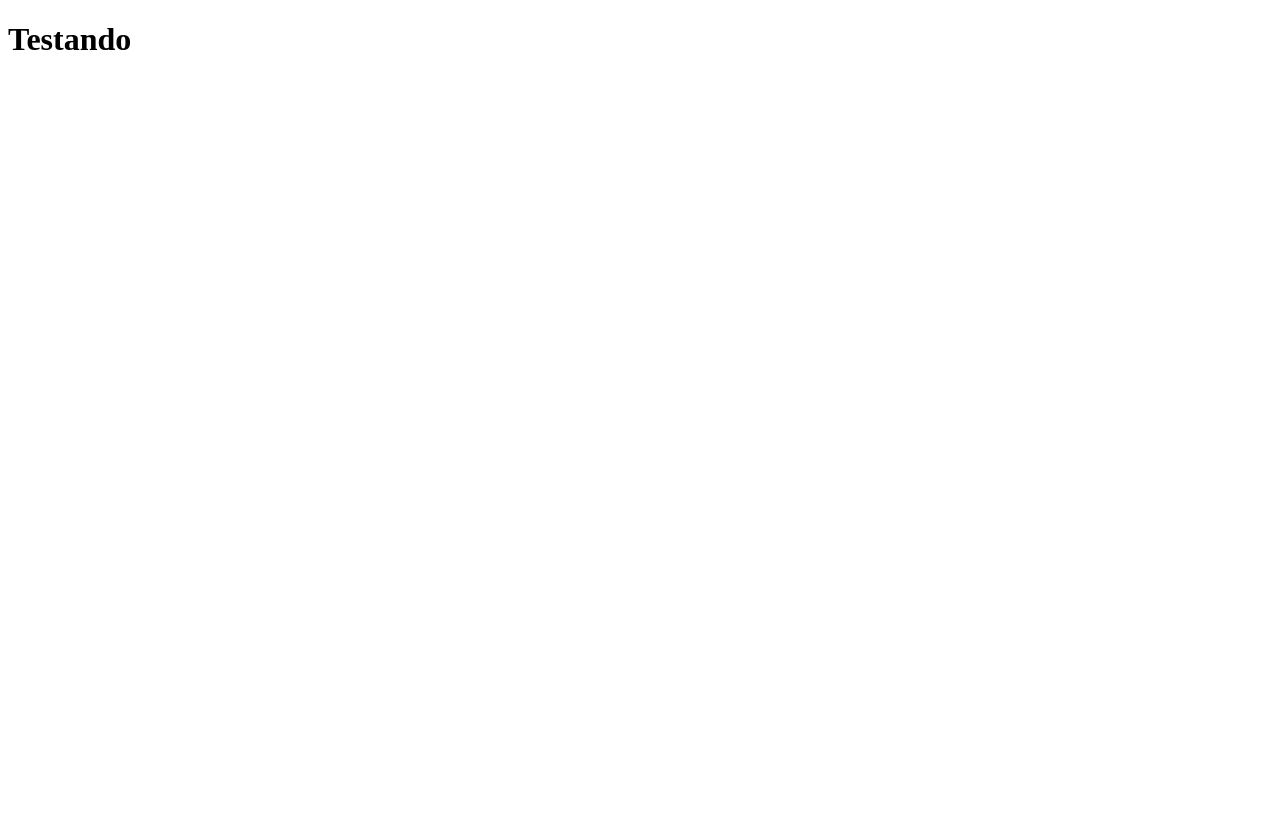
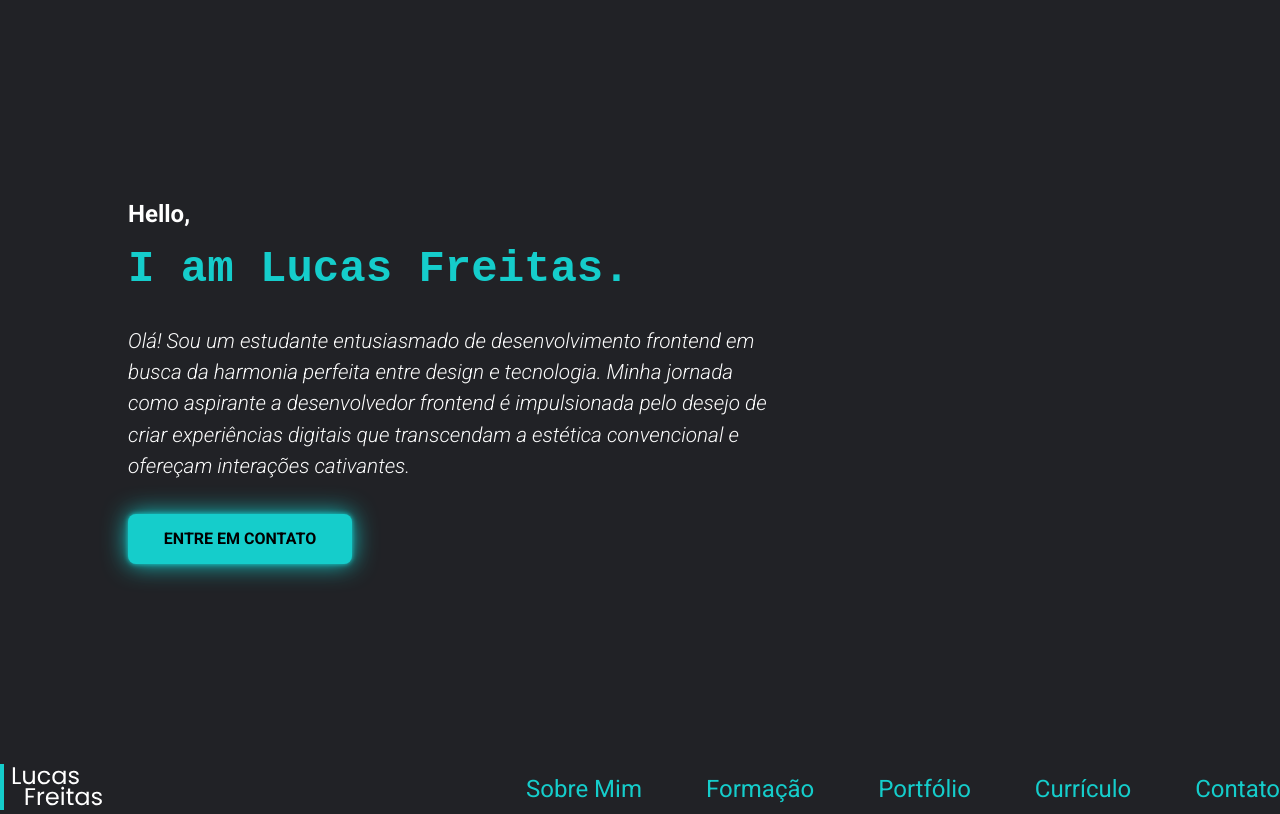
Before and after one commit to LucasDev9645/Portfolio, a React (Vite) app: page / in a window 1280 px wide. Built offline with nearby package versions, Linux system fonts and the light colour scheme.

Commit message:
Create header, home

```diff
--- a/index.html
+++ b/index.html
@@ -5,6 +5,9 @@
   <meta charset="UTF-8" />
   <link rel="icon" type="image/svg+xml" href="/vite.svg" />
   <meta name="viewport" content="width=device-width, initial-scale=1.0" />
+  <link rel="preconnect" href="https://fonts.googleapis.com">
+  <link rel="preconnect" href="https://fonts.gstatic.com" crossorigin>
+  <link href="https://fonts.googleapis.com/css2?family=Roboto:ital,wght@0,400;0,500;0,700;1,300&display=swap" rel="stylesheet">
   <title>Lucas - Freitas</title>
 </head>
 
--- a/src/App.tsx
+++ b/src/App.tsx
@@ -1,7 +1,11 @@
+import Home from "./Home";
+
+import GlobalStyle from "./styles/globalStyle";
 const App = () => {
   return (
     <>
-      <h1>Testando</h1>
+      <GlobalStyle />
+      <Home />
     </>
   );
 };
--- /dev/null
+++ b/src/Button/index.tsx
@@ -0,0 +1,11 @@
+type Props = {
+  name: string;
+};
+
+import { ButtonStyled } from "./styled";
+
+const Button = ({ name }: Props) => {
+  return <ButtonStyled>{name}</ButtonStyled>;
+};
+
+export default Button;
--- /dev/null
+++ b/src/Button/styled.ts
@@ -0,0 +1,14 @@
+import styled from "styled-components";
+
+export const ButtonStyled = styled.button`
+  cursor: pointer;
+  font-size: 1rem;
+  font-weight: 700;
+  text-transform: uppercase;
+  width: 14rem;
+  height: 3.125rem;
+  border: none;
+  border-radius: 0.5rem;
+  background-color: var(--color-blue-500);
+  box-shadow: 0 0 5px var(--color-blue-500), 0 0 25px var(--color-blue-500);
+`;
--- /dev/null
+++ b/src/Header/index.tsx
@@ -0,0 +1,33 @@
+import logo from "../assets/img/logo1.svg";
+import { HeaderStyle } from "./styled";
+
+const Header = () => {
+  return (
+    <HeaderStyle>
+      <div>
+        <img src={logo} alt="" />
+      </div>
+      <nav>
+        <ul>
+          <li>
+            <a href="">Sobre Mim</a>
+          </li>
+          <li>
+            <a href="">Formação</a>
+          </li>
+          <li>
+            <a href="">Portfólio</a>
+          </li>
+          <li>
+            <a href="">Currículo</a>
+          </li>
+          <li>
+            <a href="">Contato</a>
+          </li>
+        </ul>
+      </nav>
+    </HeaderStyle>
+  );
+};
+
+export default Header;
--- /dev/null
+++ b/src/Header/styled.ts
@@ -0,0 +1,34 @@
+import { styled } from "styled-components";
+
+export const HeaderStyle = styled.header`
+  max-width: 90rem;
+  margin: 0 auto;
+  display: flex;
+  justify-content: space-between;
+  align-items: center;
+
+  ul {
+    display: flex;
+    gap: 4rem;
+
+    a {
+      font-size: 1.5rem;
+      color: var(--color-blue-500);
+      position: relative;
+
+      &::after {
+        content: "";
+        width: 0%;
+        height: 4px;
+        background-color: var(--color-blue-500);
+        position: absolute;
+        bottom: 0;
+        left: 0;
+        transition: 0.5s ease-in-out;
+      }
+      &:hover::after {
+        width: 100%;
+      }
+    }
+  }
+`;
--- /dev/null
+++ b/src/Home/index.tsx
@@ -0,0 +1,27 @@
+import Button from "../Button";
+import Header from "../Header";
+
+import { DescriptionHome, StyledHome, TitleHome } from "./style";
+const Home = () => {
+  return (
+    <>
+      <main className="container">
+        <StyledHome>
+          <h2>Hello,</h2>
+          <TitleHome>I am Lucas Freitas.</TitleHome>
+          <DescriptionHome>
+            Olá! Sou um estudante entusiasmado de desenvolvimento frontend em
+            busca da harmonia perfeita entre design e tecnologia. Minha jornada
+            como aspirante a desenvolvedor frontend é impulsionada pelo desejo
+            de criar experiências digitais que transcendam a estética
+            convencional e ofereçam interações cativantes.
+          </DescriptionHome>
+          <Button name="Entre em Contato" />
+        </StyledHome>
+      </main>
+      <Header />
+    </>
+  );
+};
+
+export default Home;
--- /dev/null
+++ b/src/Home/style.ts
@@ -0,0 +1,41 @@
+import { styled } from "styled-components";
+
+export const StyledHome = styled.section`
+  margin: 12.5rem 0;
+  h2 {
+    margin-bottom: 1rem;
+    color: var(--color-white);
+  }
+`;
+
+export const TitleHome = styled.h1`
+  font-family: monospace;
+  border-right: 3px solid;
+  width: 19ch;
+  white-space: nowrap;
+  overflow: hidden;
+  font-size: 2.75rem;
+  color: var(--color-blue-500);
+  margin-bottom: 2rem;
+  animation: typing 2s steps(10), blinking 0.5s infinite step-end alternate;
+
+  @keyframes typing {
+    from {
+      width: 0;
+    }
+  }
+
+  @keyframes blinking {
+    50% {
+      border-color: transparent;
+    }
+  }
+`;
+
+export const DescriptionHome = styled.p`
+  max-width: 40rem;
+  font-size: 1.3rem;
+  font-style: italic;
+  line-height: 1.5;
+  margin-bottom: 2rem;
+`;
--- /dev/null
+++ b/src/styles/globalStyle.ts
@@ -0,0 +1,39 @@
+import { createGlobalStyle } from "styled-components";
+
+const GlobalStyle = createGlobalStyle`
+  :root {
+  --color-white :#FFFFFF;
+  --color-black :#000000;
+
+  --color-gray-300 :#FCFCFC;
+  --color-gray-400 :#EEEEEE;
+  --color-gray-500 :#A1A1A1;
+  --color-gray-550 :#8B8B8B;
+  --color-gray-600 :#666666;
+  --color-gray-700 :#5E5E5E;
+  --color-gray-900 :#212226;
+   --color-blue-500:#15CDCB;
+}
+
+  * {
+  margin:0;
+  padding:0;
+  box-sizing:border-box;
+  font-family: Roboto, sans-serif ;
+  list-style:none;
+  text-decoration:none;
+  }
+
+  body {
+    background-color:var( --color-gray-900);
+    color:var(--color-gray-300);
+  }
+
+  .container {
+  max-width: 64rem;
+  width: 100%;
+  margin: 0 auto;
+}
+`;
+
+export default GlobalStyle;
```
Also changed, not shown: src/assets/img/logo1.svg (added).
